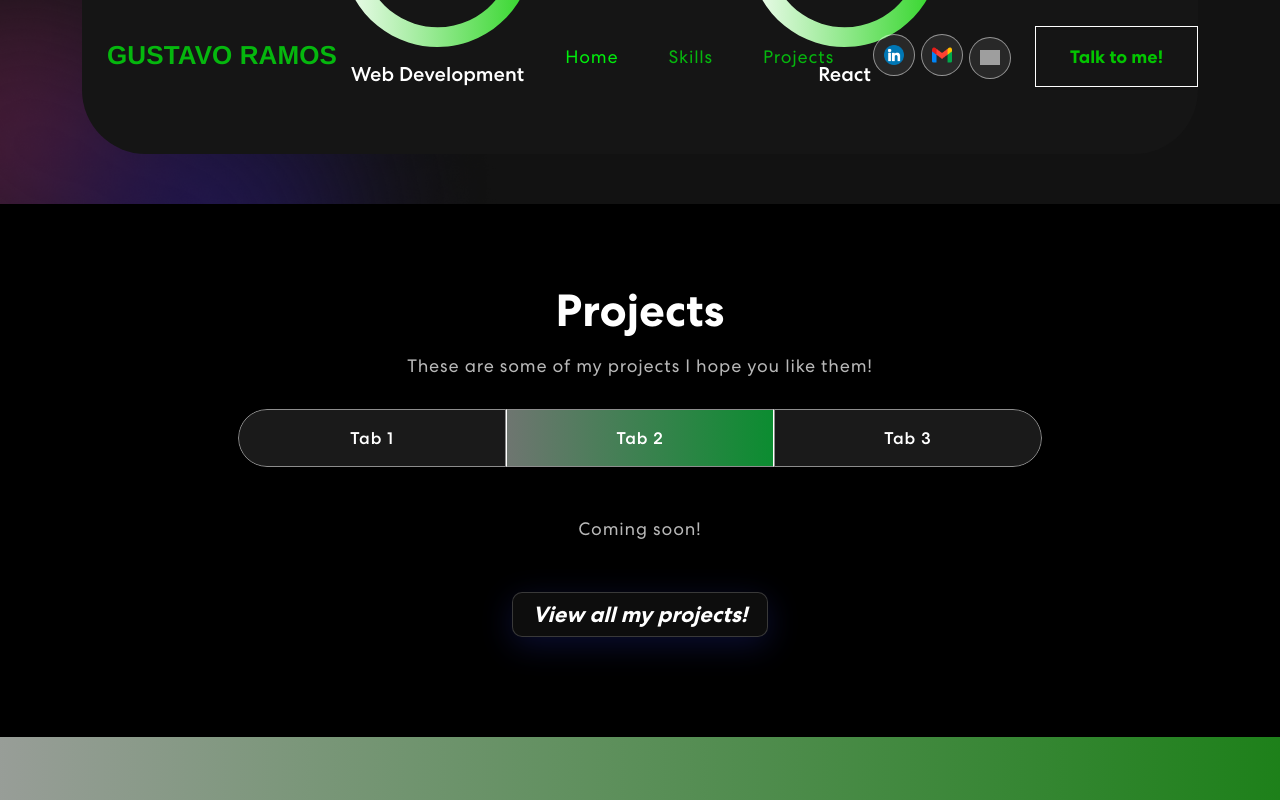
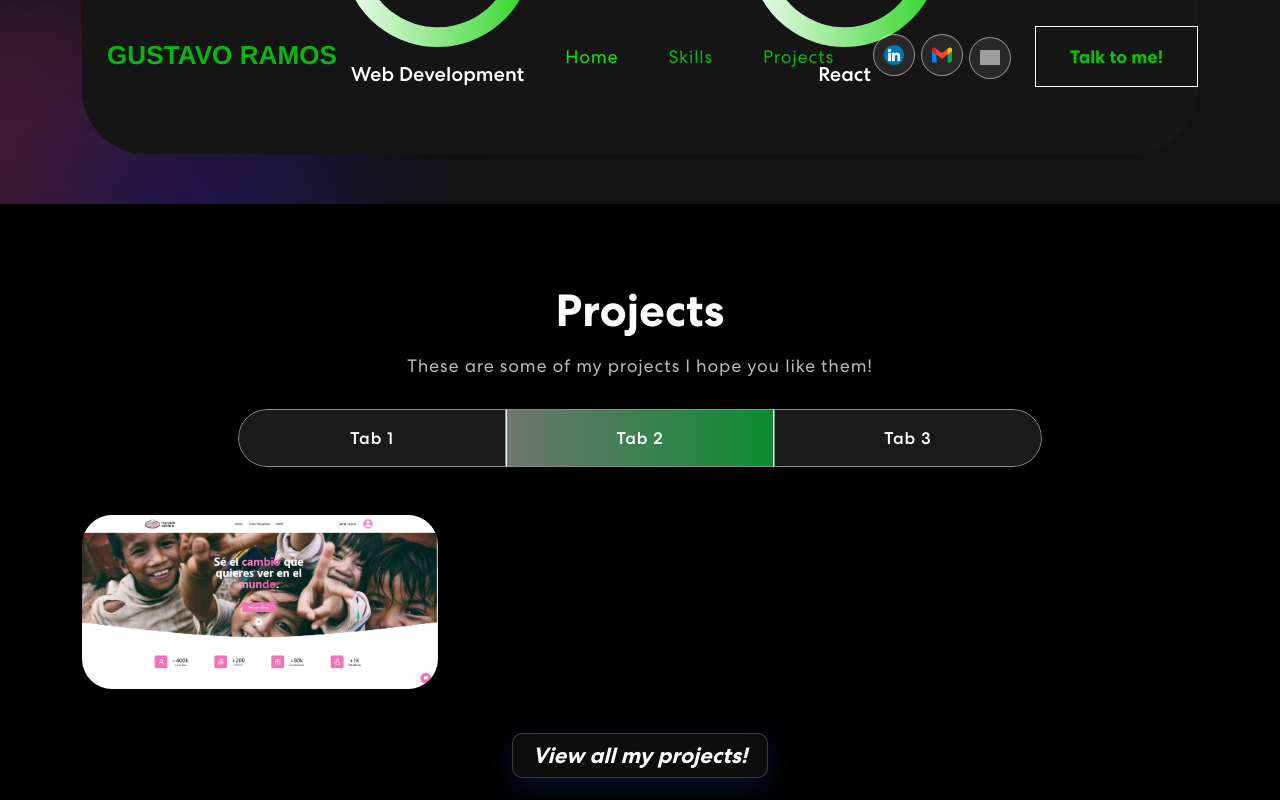
Before and after one commit to RamosGustavo/Portfolio, a React (Create React App) app: page / in a window 1280 px wide. Both pictures are taken after a click on the tab "Tab 2". Shown: the part 1329-2129 px from the top of the page. Built offline with nearby package versions, Linux system fonts and the light colour scheme; grey boxes are pictures that could not be loaded.

Commit message:
more projects

```diff
--- a/src/components/Projects.js
+++ b/src/components/Projects.js
@@ -6,9 +6,9 @@ import pivgp from "../assets/img/pivgp.png";
 import picp from "../assets/img/picp.png";
 import portfolio from "../assets/img/portfolio.png";
 import dashboard from "../assets/img/dashboard.png";
+import mercado from "../assets/img/mercado-solidario.png";
 import 'animate.css';
 import TrackVisibility from 'react-on-screen';
-
 
 export const Projects = () => {
 
@@ -42,6 +42,15 @@ export const Projects = () => {
       title: "dashboard",
       description: "Design & Development",
       imgUrl: dashboard,
+    },
+
+  ];
+
+  const projectss = [
+    {
+      title: "mercado",
+      description: "Design & Development",
+      imgUrl: mercado,
     },
   ];
 
@@ -83,7 +92,18 @@ export const Projects = () => {
                         </Row>
                       </Tab.Pane>
                       <Tab.Pane eventKey="second">
-                        <p>Coming soon!</p>
+                      <Row>
+                          {
+                            projectss.map((projectss, index) => {
+                              return (
+                                <ProjectCard
+                                  key={index}
+                                  {...projectss}
+                                />
+                              )
+                            })
+                          }
+                        </Row>
                       </Tab.Pane>
                       <Tab.Pane eventKey="third">
                         <p>Coming soon!</p>
--- a/src/components/Skills.js
+++ b/src/components/Skills.js
@@ -48,6 +48,10 @@ export const Skills = () => {
                                 <h5>Java</h5>
                             </div>
                             <div className="item">
+                                <img src={meter2} alt="Image" />
+                                <h5>Angular</h5>
+                            </div>
+                            <div className="item">
                                 <img src={meter3} alt="Image" />
                                 <h5>Redux</h5>
                             </div>
```
Also changed, not shown: src/assets/img/mercado-solidario.png (added). Lines whose indentation alone changed are shown as unchanged.
